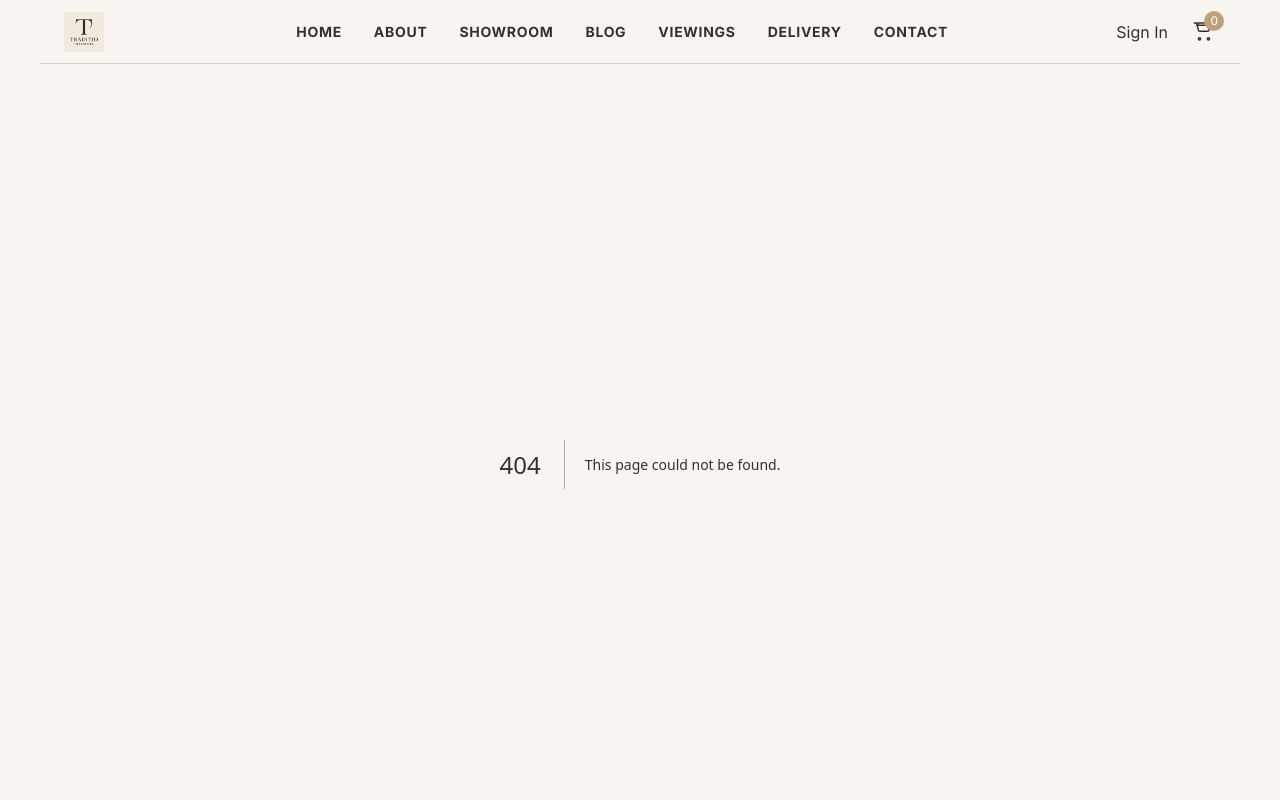
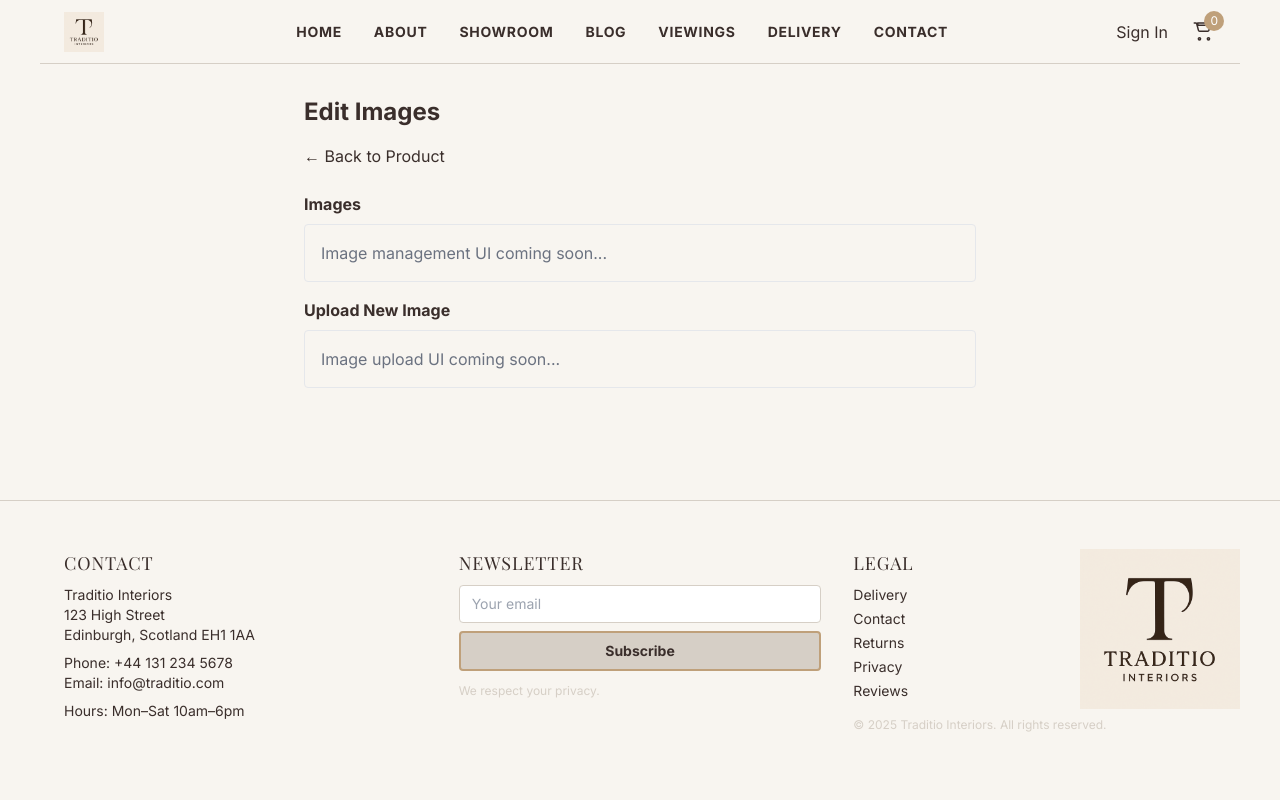
Before and after one commit to AutoJenny/traditio, a Next.js app in the folder traditio-next-site/: page /admin/products/1/images in a window 1280 px wide. Before the commit this address had no page. Shown: the top 800 px of the page. Built offline with nearby package versions, Linux system fonts and the light colour scheme.

Commit message:
Refactor: remove image editing from product edit page, add stub image management page for product images (admin UI)

```diff
--- /dev/null
+++ b/traditio-next-site/src/app/admin/products/[slug]/images/page.tsx
@@ -0,0 +1,39 @@
+import React from 'react';
+import { notFound } from 'next/navigation';
+import Link from 'next/link';
+
+// TODO: Replace with real API call
+async function fetchProduct(slug: string) {
+  const res = await fetch(`/api/products/${slug}`);
+  if (!res.ok) return null;
+  return res.json();
+}
+
+export default async function ProductImagesPage({ params }: { params: { slug: string } }) {
+  const { slug } = params;
+  // For SSR, replace with server-side fetch or pass data as prop
+  // const product = await fetchProduct(slug);
+  // For now, stub with empty array
+  const product = { images: [] };
+
+  return (
+    <div className="max-w-2xl mx-auto py-8">
+      <h1 className="text-2xl font-bold mb-4">Edit Images</h1>
+      <Link href={`/admin/products/${slug}`} className="text-sand-600 hover:underline">&larr; Back to Product</Link>
+      <div className="mt-6">
+        {/* Image list */}
+        <div className="mb-4">
+          <label className="block font-semibold mb-2">Images</label>
+          {/* TODO: List images, allow reorder, set main, edit alt, delete */}
+          <div className="border rounded p-4 text-gray-500">Image management UI coming soon...</div>
+        </div>
+        {/* Upload new image */}
+        <div className="mb-4">
+          <label className="block font-semibold mb-2">Upload New Image</label>
+          {/* TODO: Upload form */}
+          <div className="border rounded p-4 text-gray-500">Image upload UI coming soon...</div>
+        </div>
+      </div>
+    </div>
+  );
+}
```
Also changed, not shown: 2 other files (tests, documents, lock files or other folders).
